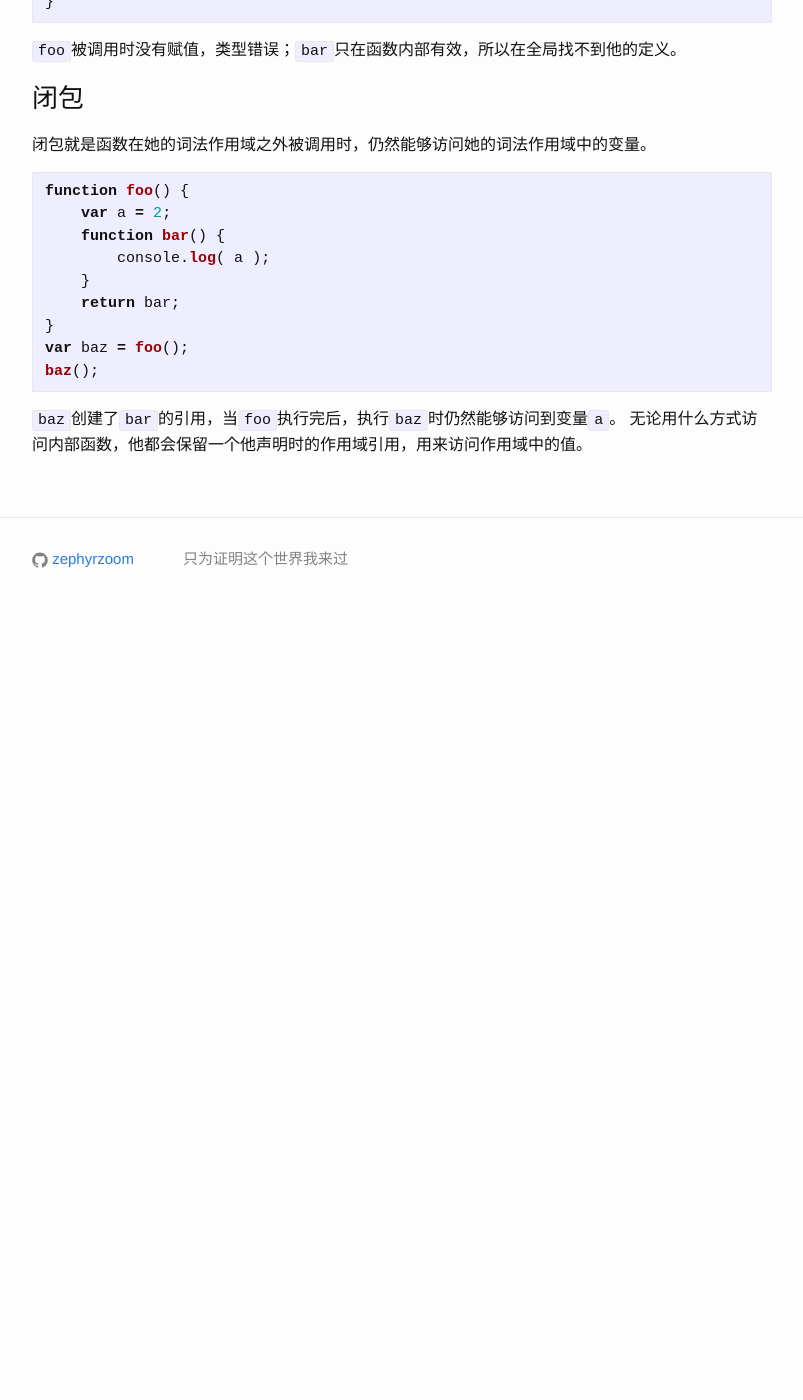
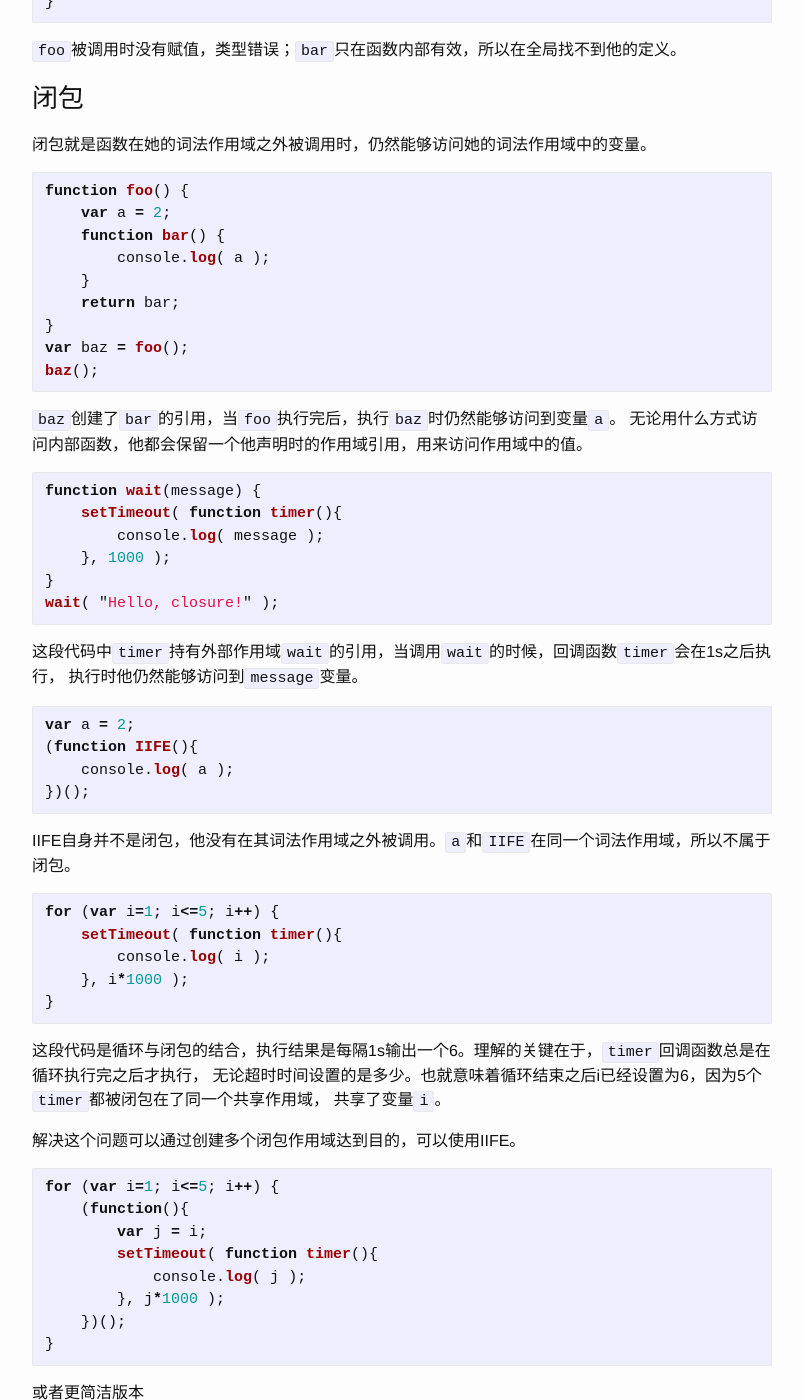
Before and after one commit to zephyrzoom/zephyrzoom.github.io, a Jekyll site: the page built from _posts/2016-08-06-js.md, in a window 1280 px wide and 1400 px high, scrolled down 4368 px. Shown: the whole window, without its empty margins (238-1041 px from the left). Built offline with Jekyll 4.4.1, drawn with Linux system fonts in a browser that asks for light colours; before the commit the page ends 4998 px from its top, so only the background shows below that; some of the changed text lies outside the part shown.

Commit message:
update js.md

````diff
--- a/_posts/2016-08-06-js.md
+++ b/_posts/2016-08-06-js.md
@@ -210,3 +210,110 @@ baz();
 ```
 `baz`创建了`bar`的引用，当`foo`执行完后，执行`baz`时仍然能够访问到变量`a`。
 无论用什么方式访问内部函数，他都会保留一个他声明时的作用域引用，用来访问作用域中的值。
+
+```javascript
+function wait(message) {
+    setTimeout( function timer(){
+        console.log( message );
+    }, 1000 );
+}
+wait( "Hello, closure!" );
+```
+这段代码中`timer`持有外部作用域`wait`的引用，当调用`wait`的时候，回调函数`timer`会在1s之后执行，
+执行时他仍然能够访问到`message`变量。
+
+```javascript
+var a = 2;
+(function IIFE(){
+    console.log( a );
+})();
+```
+IIFE自身并不是闭包，他没有在其词法作用域之外被调用。`a`和`IIFE`在同一个词法作用域，所以不属于闭包。
+
+```javascript
+for (var i=1; i<=5; i++) {
+    setTimeout( function timer(){
+        console.log( i );
+    }, i*1000 );
+}
+```
+这段代码是循环与闭包的结合，执行结果是每隔1s输出一个6。理解的关键在于，`timer`回调函数总是在循环执行完之后才执行，
+无论超时时间设置的是多少。也就意味着循环结束之后i已经设置为6，因为5个`timer`都被闭包在了同一个共享作用域，
+共享了变量`i`。
+
+解决这个问题可以通过创建多个闭包作用域达到目的，可以使用IIFE。
+
+```javascript
+for (var i=1; i<=5; i++) {
+    (function(){
+        var j = i;
+        setTimeout( function timer(){
+            console.log( j );
+        }, j*1000 );
+    })();
+}
+```
+或者更简洁版本
+
+```javascript
+for (var i=1; i<=5; i++) {
+    (function(j){
+        setTimeout( function timer(){
+            console.log( j );
+        }, j*1000 );
+    })( i );
+}
+```
+
+还可以通过使用`let`定义块作用域达到目标。
+
+```javascript
+for (let i=1; i<=5; i++) {
+    setTimeout( function timer(){
+        console.log( i );
+    }, i*1000 );
+}
+```
+`let`会在每一次循环时创建一个块作用域，而且每次循环还会声明一个`i`。
+
+闭包可以用来创建模块：
+```javascript
+function CoolModule() {
+    var something = "cool";
+    var another = [1, 2, 3];
+    function doSomething() {
+        console.log( something );
+    }
+    function doAnother() {
+        console.log( another.join( " ! " ) );
+    }
+    return {
+        doSomething: doSomething,
+        doAnother: doAnother
+    };
+}
+
+var foo = CoolModule();
+foo.doSomething(); // cool
+foo.doAnother(); // 1 ! 2 ! 3
+```
+如果只实例化一次模块可以用IIFE格式：
+```javascript
+var foo = (function CoolModule() {
+    var something = "cool";
+    var another = [1, 2, 3];
+    function doSomething() {
+        console.log( something );
+    }
+    function doAnother() {
+        console.log( another.join( " ! " ) );
+    }
+    return {
+        doSomething: doSomething,
+        doAnother: doAnother
+    };
+})();
+
+foo.doSomething(); // cool
+foo.doAnother(); // 1 ! 2 ! 3
+```
````
